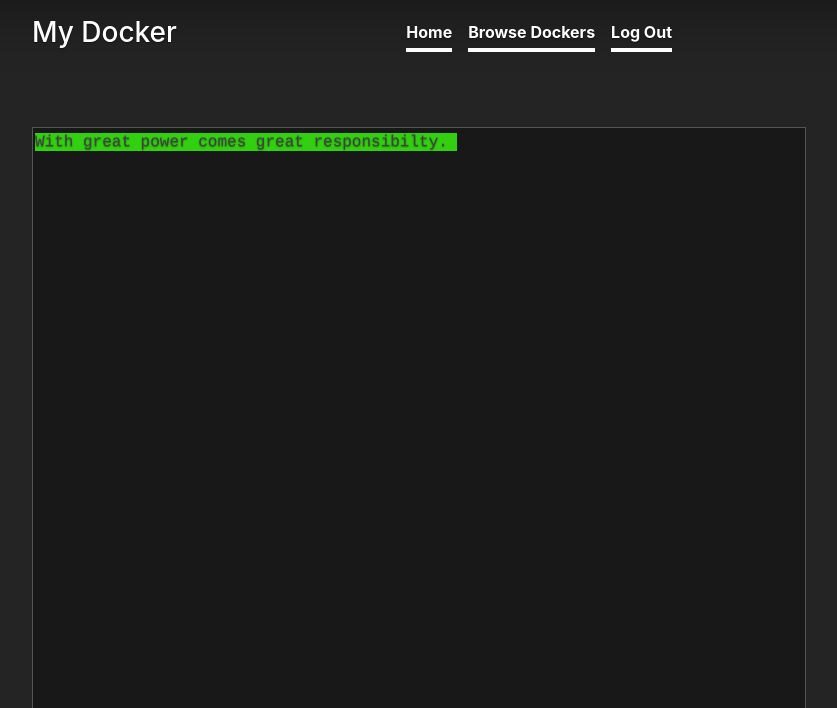
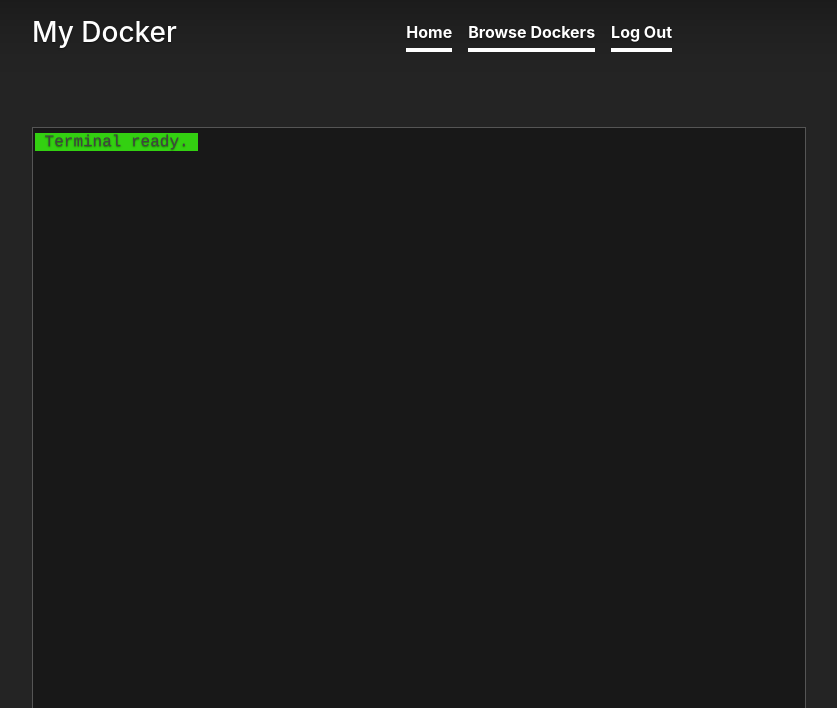
Before and after one commit to MahmoudAlyy/Docker-on-demand, a Django app: page /console/ in a window 1280 px wide. Shown: the top 708 px of the page, without its empty margins (288-1125 px from the left). Run offline with Django 3.2, Linux system fonts and the light colour scheme; a user stored in the database is signed in; some libraries are stand-ins or nearby versions.

Commit message:
removed greeting

```diff
--- a/templates/console.html
+++ b/templates/console.html
@@ -33,7 +33,7 @@
         {
             type: "POST",
             ps: '',
-            greeting: '%+rWith great power comes great responsibilty. %-r%n',
+            //greeting: '%+rWith great power comes great responsibilty. %-r%n',
 
             id: 1,
             termDiv: 'termDiv',
```
